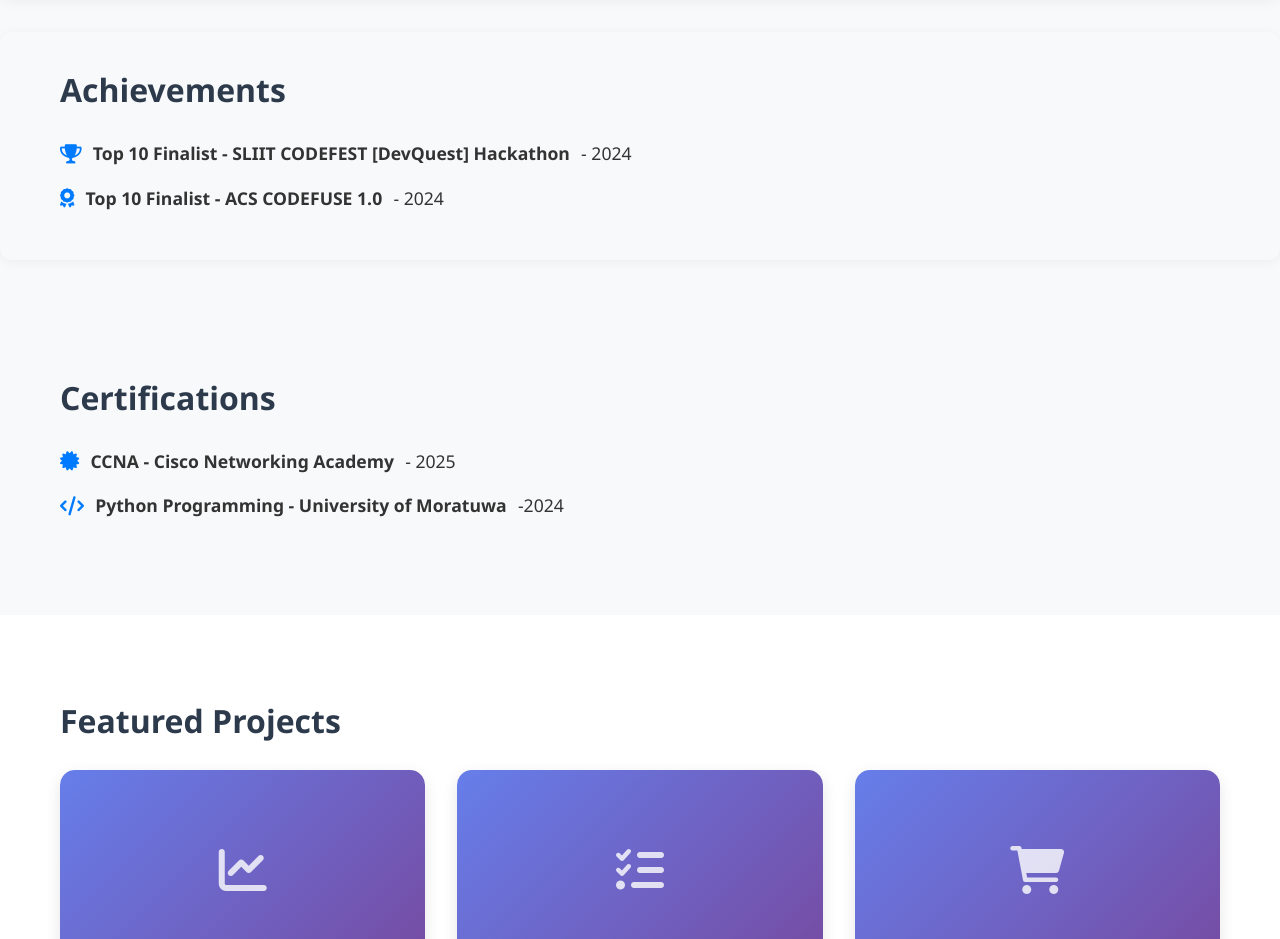
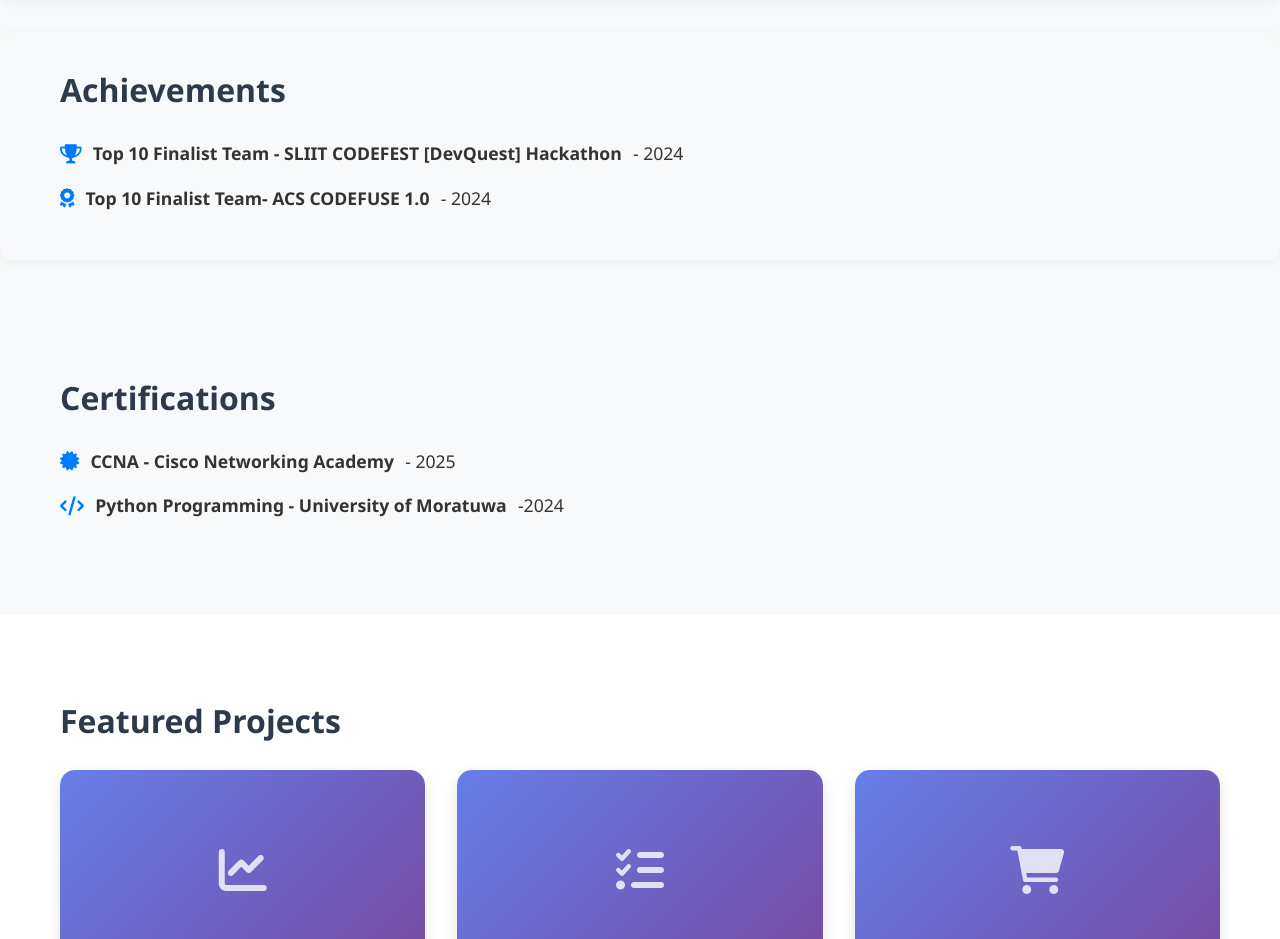
Before and after one commit to KavishkaVenuka/PortFolio-, a plain HTML site: page index.html in a window 1280 px wide. Shown: the part 2780-3719 px from the top of the page. Drawn offline with Linux system fonts and the light colour scheme.

Commit message:
Edited the Achievemnets

```diff
--- a/index.html
+++ b/index.html
@@ -211,8 +211,8 @@
             <div class="container">
                 <h2 class="section-title">Achievements</h2>
                 <ul class="achievements-list">
-                    <li><i class="fas fa-trophy"></i> <strong>Top 10 Finalist - SLIIT CODEFEST [DevQuest] Hackathon </strong> - 2024</li>
-                    <li><i class="fas fa-award"></i> <strong>Top 10 Finalist - ACS CODEFUSE 1.0 </strong> - 2024 </li>
+                    <li><i class="fas fa-trophy"></i> <strong>Top 10 Finalist Team - SLIIT CODEFEST [DevQuest] Hackathon </strong> - 2024</li>
+                    <li><i class="fas fa-award"></i> <strong>Top 10 Finalist Team- ACS CODEFUSE 1.0 </strong> - 2024 </li>
                 </ul>
             </div>
         </section>
```
